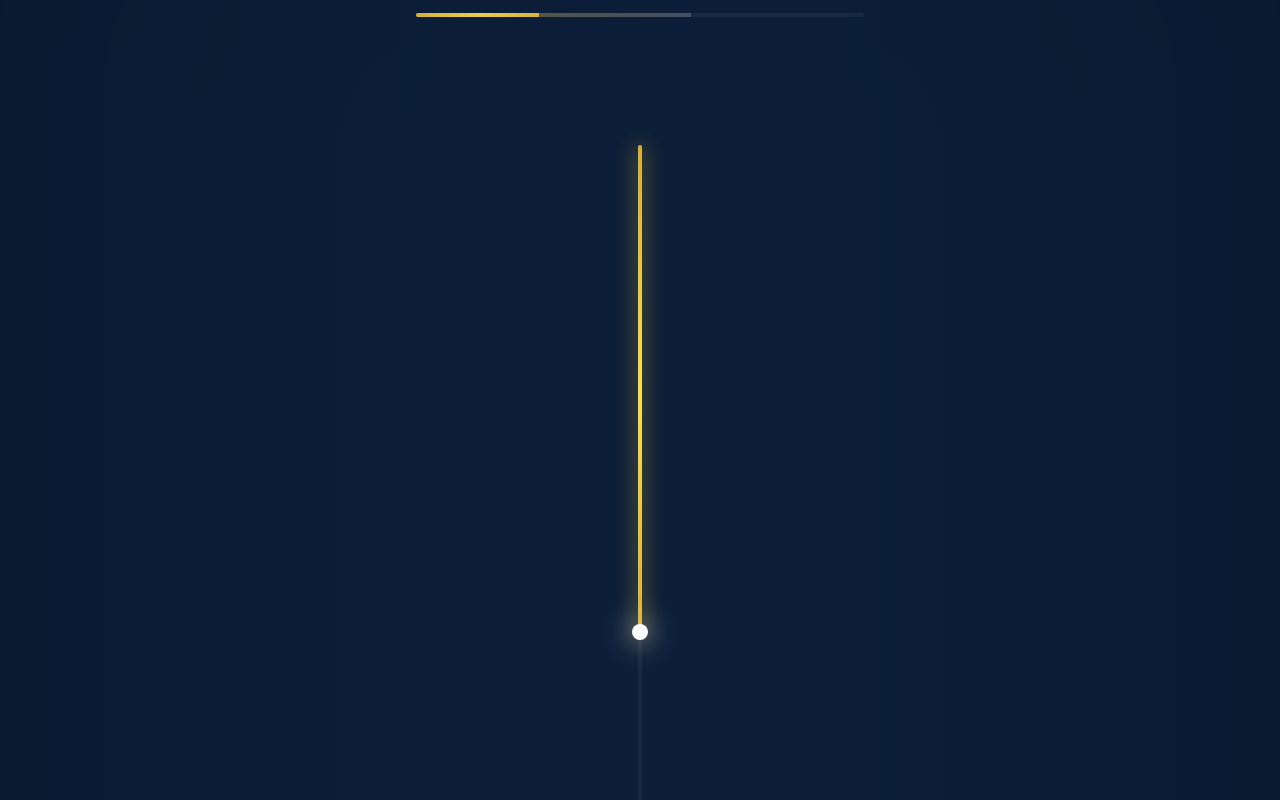
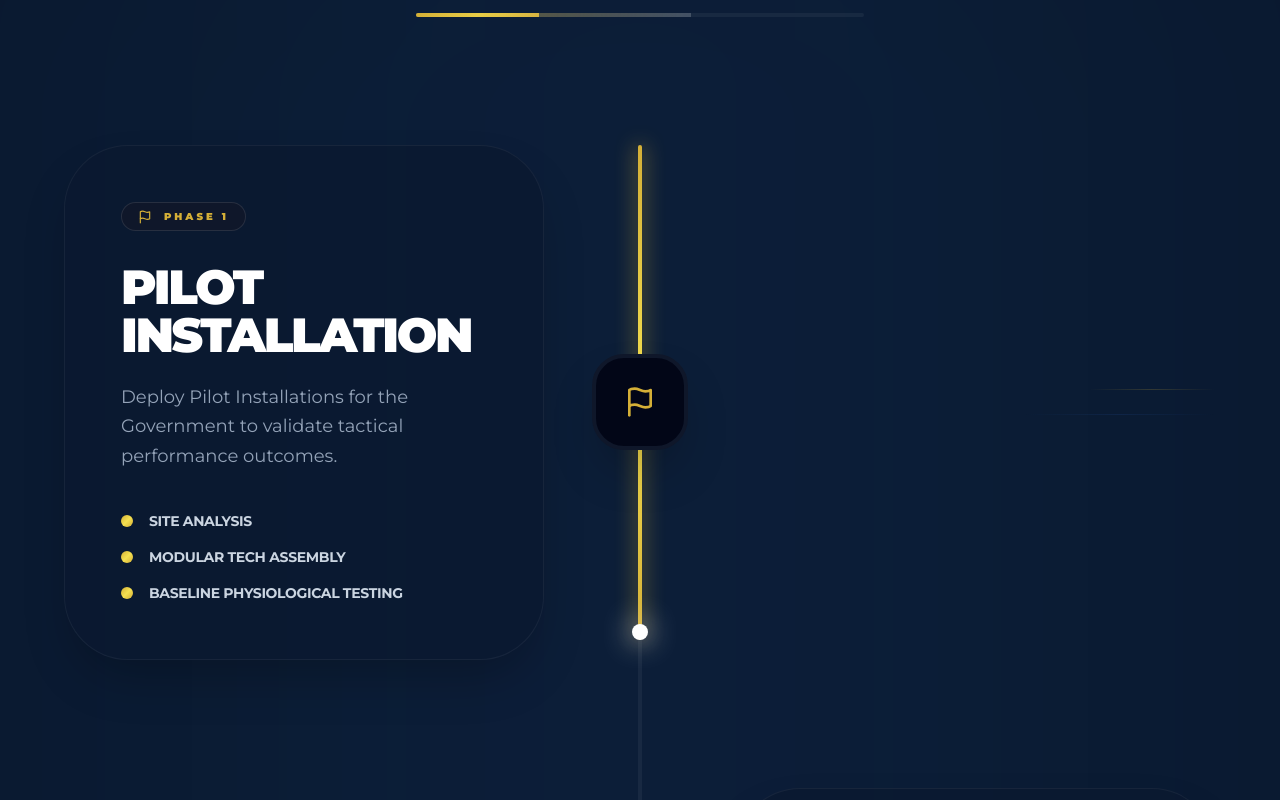
Before and after one commit to lilytran-business/Altipeak-in-Kingdom-Saudi-Arabia, a React (Vite) app: page / in a window 1280 px wide. Shown: the part 11200-12000 px from the top of the page. Built offline with nearby package versions, Linux system fonts and the light colour scheme.

Commit message:
Update Timeline.tsx

```diff
--- a/components/Timeline.tsx
+++ b/components/Timeline.tsx
@@ -93,17 +93,16 @@ const Timeline: React.FC<{ id: string }> = ({ id }) => {
           {roadmap.map((step, idx) => (
             <div
               key={idx}
-              className={`flex flex-col md:flex-row items-center gap-12 group section-reveal ${idx % 2 === 1 ? 'md:flex-row-reverse' : ''}`}
+              className={`flex flex-col md:flex-row items-center gap-12 group ${idx % 2 === 1 ? 'md:flex-row-reverse' : ''}`}
             >
-              {/* Content Card */}
-              <div className="flex-1 w-full">
+              {/* Content Card Wrapper with Entrance Animation */}
+              <div className={`flex-1 w-full opacity-0 ${step.animation}`}>
                 <div
                   className={`relative p-10 md:p-14 glass-card rounded-[4rem] border border-white/5 hover:border-[#D4AF37]/40 transition-all duration-700 hover:-translate-y-4 hover:shadow-[0_40px_80px_rgba(0,0,0,0.6)] group/card shadow-2xl`}
                 >
-                  {/* Subtle Glow on Hover */}
                   <div className="absolute inset-0 bg-gradient-to-br from-white/0 to-[#3881FC]/0 group-hover/card:from-[#D4AF37]/5 group-hover/card:to-[#3881FC]/10 transition-all duration-700 rounded-[4rem]"></div>
 
-                  <div className={`flex flex-col ${idx % 2 === 1 ? 'md:items-end md:text-right' : 'md:items-start md:text-left'} ${step.animation}`}>
+                  <div className={`flex flex-col ${idx % 2 === 1 ? 'md:items-end md:text-right' : 'md:items-start md:text-left'}`}>
                     <div className="inline-flex items-center gap-3 px-4 py-1.5 rounded-full bg-slate-900 border border-white/10 text-[#D4AF37] text-[10px] font-black uppercase tracking-[0.3em] mb-8 group-hover/card:border-[#D4AF37]/40 transition-colors">
                       <step.icon size={14} className="group-hover/card:animate-bounce" />
                       {step.phase}
@@ -131,7 +130,6 @@ const Timeline: React.FC<{ id: string }> = ({ id }) => {
                  <div className="w-24 h-24 rounded-[2rem] bg-slate-950 border-4 border-slate-900 shadow-2xl z-20 flex items-center justify-center group-hover:rotate-[360deg] transition-all duration-[1.5s] ease-in-out group-hover:border-[#D4AF37]">
                     <step.icon size={32} className="text-[#D4AF37]" />
                  </div>
-                 {/* Connection point line for mobile */}
                  <div className="md:hidden absolute top-full h-32 w-0.5 bg-gradient-to-b from-[#D4AF37] to-transparent"></div>
               </div>
 
@@ -167,27 +165,26 @@ const Timeline: React.FC<{ id: string }> = ({ id }) => {
           animation: shimmer 3s infinite linear;
         }
 
-        /* Reveal animations are handled by Intersection Observer in App.tsx */
         .visible .slide-in-left {
-          animation: slideInLeft 1s cubic-bezier(0.22, 1, 0.36, 1) forwards;
+          animation: slideInLeft 1.2s cubic-bezier(0.22, 1, 0.36, 1) forwards;
         }
         .visible .slide-in-right {
-          animation: slideInRight 1s cubic-bezier(0.22, 1, 0.36, 1) forwards;
+          animation: slideInRight 1.2s cubic-bezier(0.22, 1, 0.36, 1) forwards;
         }
         .visible .slide-in-bottom {
-          animation: slideInBottom 1s cubic-bezier(0.22, 1, 0.36, 1) forwards;
+          animation: slideInBottom 1.2s cubic-bezier(0.22, 1, 0.36, 1) forwards;
         }
 
         @keyframes slideInLeft {
-          from { opacity: 0; transform: translateX(-100px); }
+          from { opacity: 0; transform: translateX(-60px); }
           to { opacity: 1; transform: translateX(0); }
         }
         @keyframes slideInRight {
-          from { opacity: 0; transform: translateX(100px); }
+          from { opacity: 0; transform: translateX(60px); }
           to { opacity: 1; transform: translateX(0); }
         }
         @keyframes slideInBottom {
-          from { opacity: 0; transform: translateY(100px); }
+          from { opacity: 0; transform: translateY(60px); }
           to { opacity: 1; transform: translateY(0); }
         }
       `}</style>
```
